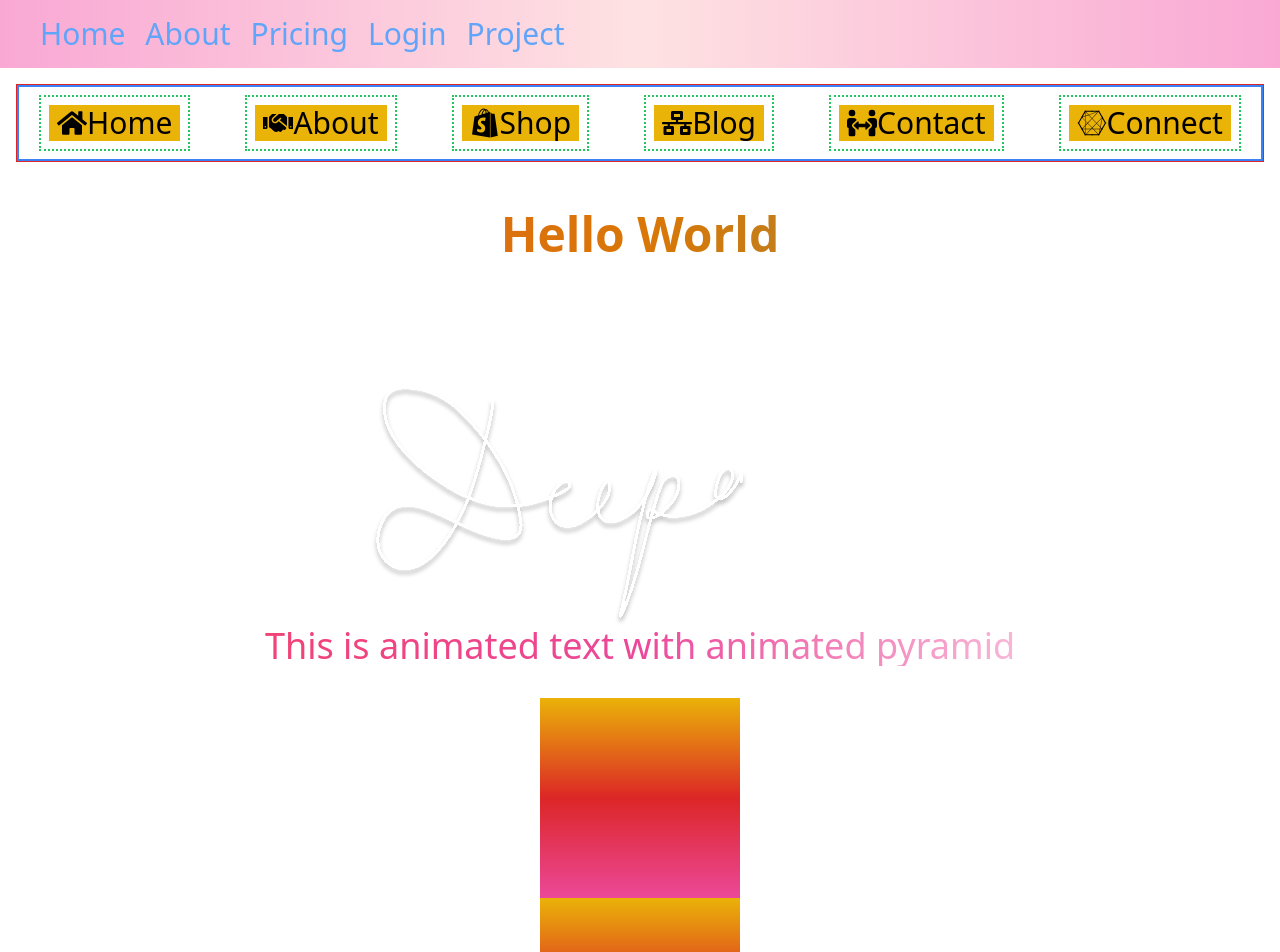
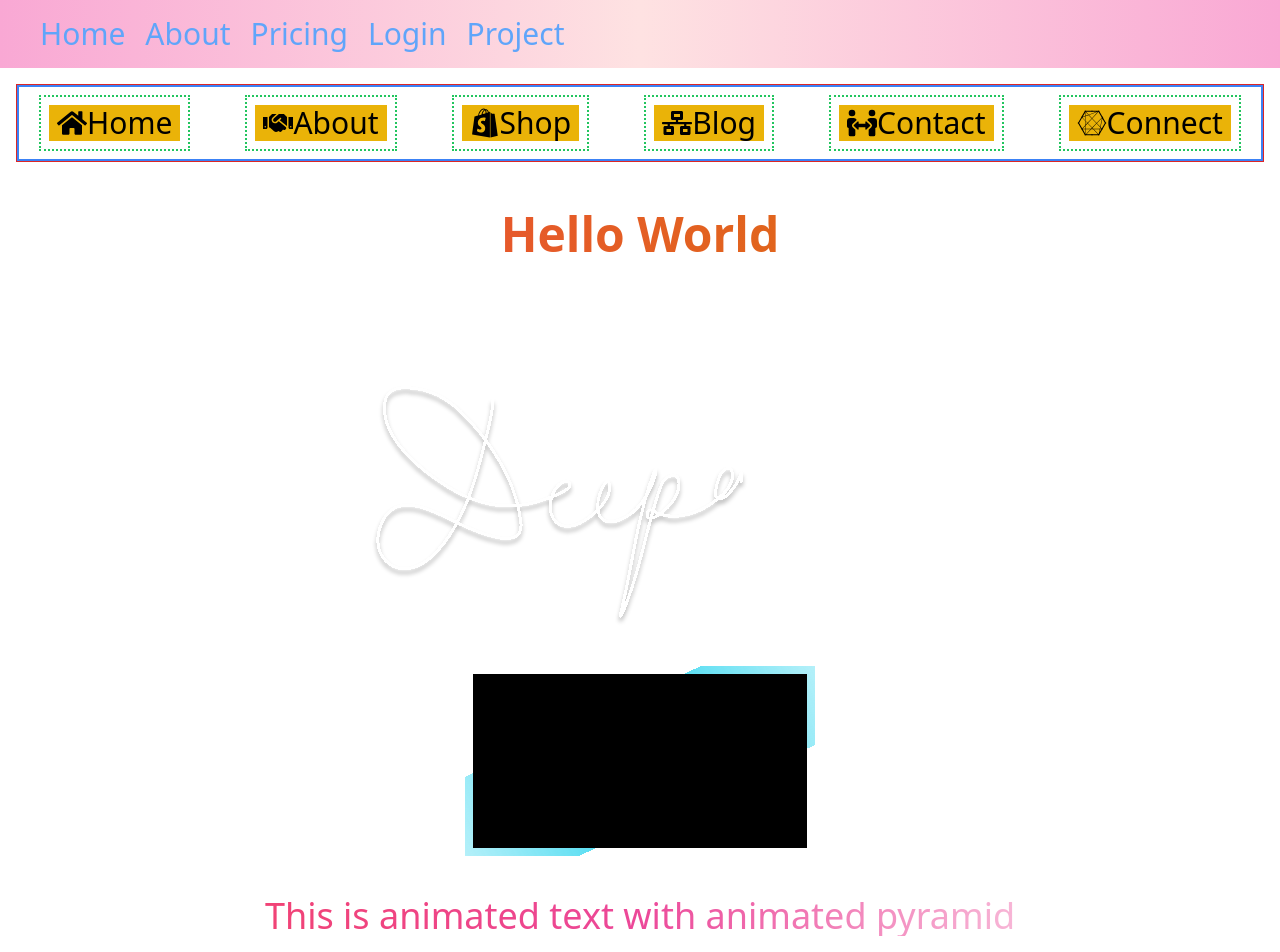
Before and after one commit to erDeep64930/webdev, a React (Vite) app: page /project in a window 1280 px wide. Shown: the top 952 px of the page. Built offline with nearby package versions, Linux system fonts and the light colour scheme.

Commit message:
successfully created animated border

```diff
--- /dev/null
+++ b/src/components/leariningProject/AnimatedCard.jsx
@@ -0,0 +1,13 @@
+
+
+const AnimatedCard = () => {
+  return (
+    <div className="flex items-center justify-center m-10 ">
+        <div className="cardAnimation">
+            <div className="cardLineAnimation"></div>
+        </div>
+    </div>
+  )
+}
+
+export default AnimatedCard
--- a/src/index.css
+++ b/src/index.css
@@ -26,3 +26,18 @@
   clip-path: polygon(50% 0%, 0% 100% , 100% 100%, );
 
   }
+
+  @layer components {
+    .cardAnimation{
+      @apply relative w-[350px] h-[190px] bg-white transition-all duration-300 hover:h-[450px]
+    }
+    .cardLineAnimation{
+      @apply absolute inset-0 overflow-hidden
+    }
+    .cardLineAnimation::before{
+      @apply content-[''] absolute top-[50%] left-[50%] w-[600px] h-[120px] bg-gradient-to-r from-transparent via-cyan-400 to-transparent translate-x-[-50%] translate-y-[-50%] animate-roll
+    }
+    .cardLineAnimation::after{
+      @apply content-[''] absolute inset-2 bg-black
+    }
+  }
--- a/src/pages/ProjectPractice.jsx
+++ b/src/pages/ProjectPractice.jsx
@@ -1,4 +1,5 @@
 
+import AnimatedCard from "../components/leariningProject/AnimatedCard"
 import AnimatedPyramid from "../components/leariningProject/AnimatedPyramid"
 import AnimatedSignature from "../components/leariningProject/AnimatedSignature"
 import AnimatedText from "../components/leariningProject/AnimatedText"
@@ -12,6 +13,8 @@ const ProjectPractice = () => {
 
         <AnimatedText />
         <AnimatedSignature />
+
+        <AnimatedCard />
         <AnimatedPyramid />
     </div>
   )
--- a/tailwind.config.js
+++ b/tailwind.config.js
@@ -5,9 +5,10 @@ export default {
     extend: {
       keyframes: {
         roll: {
-          "0%": { transform: "translateX(-50% ,-50%) rotate(0deg)" },
-          "100%": { transform: "translateX(-50%,-50%) rotate(360deg)" },
+          "0%": { transform: "translate(-50% ,-50%) rotate(0deg)" },
+          "100%": { transform: "translate(-50%,-50%) rotate(360deg)" },
         },
+
         text: {
           '0%, 100%': {
             'background-size': '200% 200%',
@@ -21,8 +22,8 @@ export default {
       },
       },
       animation: {
-        roll: "marque 10s linear infinite",
-        text: "text 5s ease infinite",
+        roll: "roll 4s linear infinite",
+        text: "text 3s ease infinite",
       },
     },
 
```
